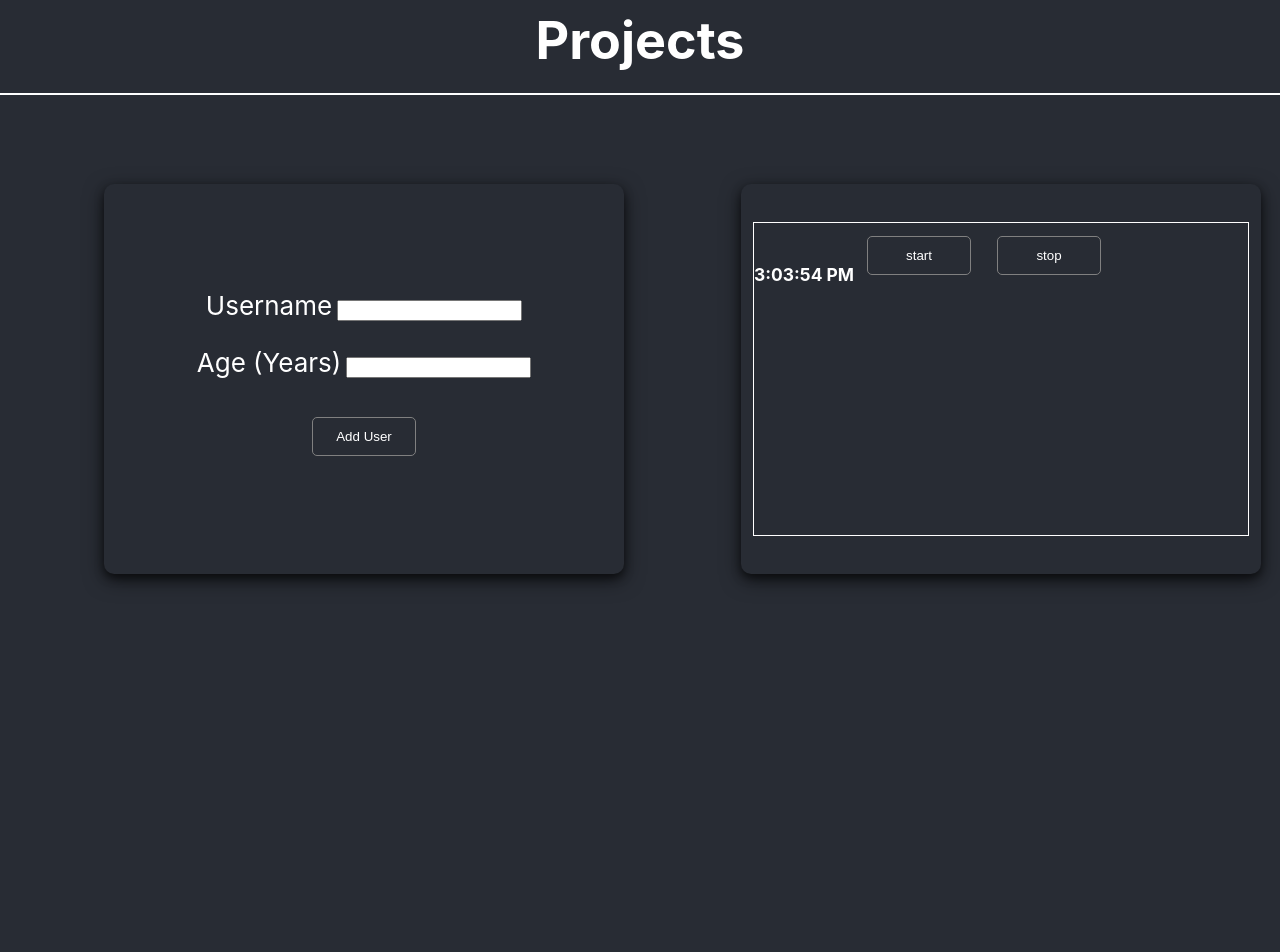
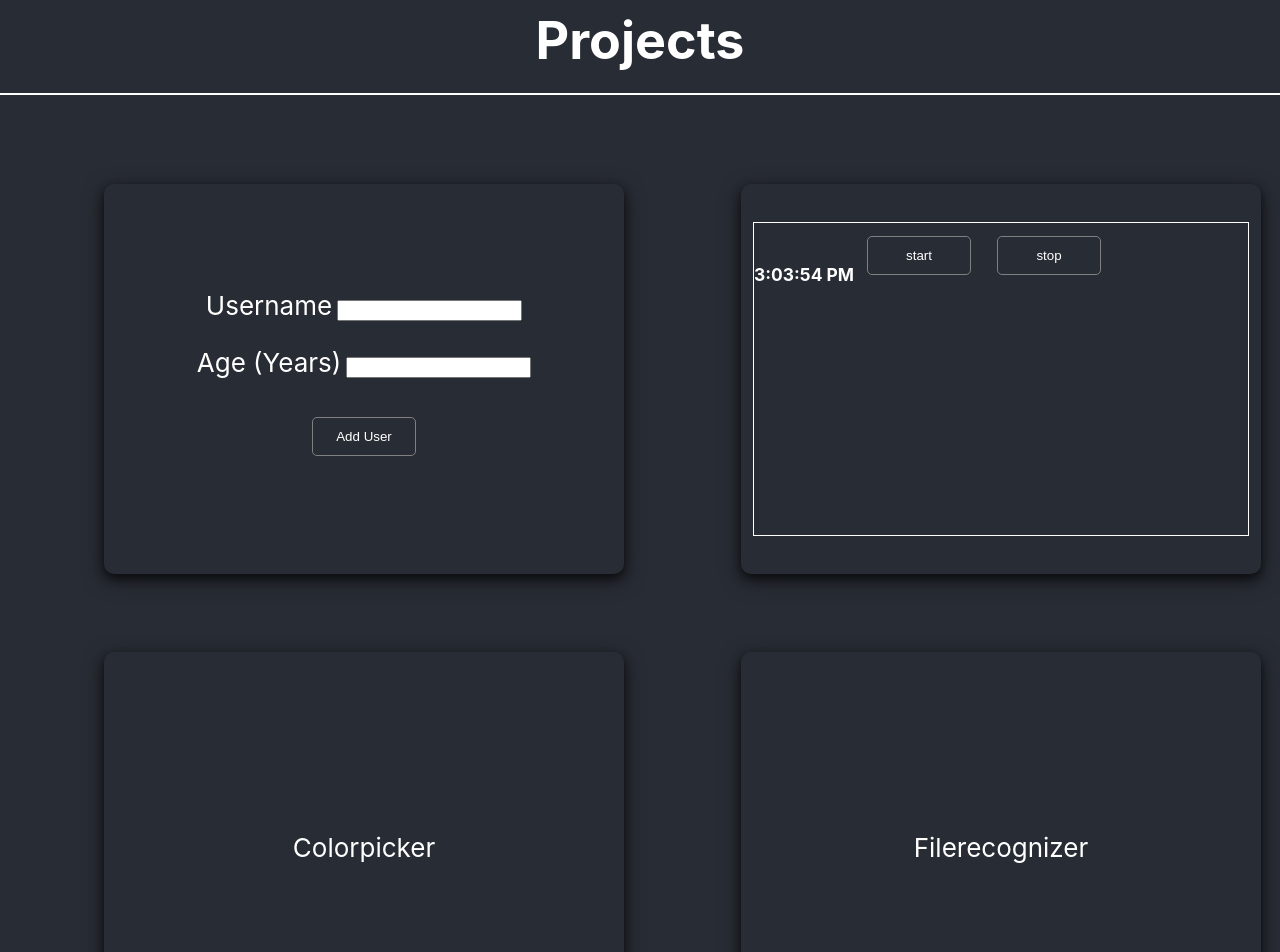
Before and after one commit to mohitgadhavi1/myDashboard, a React (Create React App) app: page / in a window 1280 px wide. Shown: the top 952 px of the page. Built offline with nearby package versions, Linux system fonts and the light colour scheme.

Commit message:
regular commit

```diff
--- a/src/apps/App.js
+++ b/src/apps/App.js
@@ -12,8 +12,15 @@ import React from "react";
 import TimerApp from "./TimerApp";
 import Container from "../styles/Container";
 import TaskApp from "./TaskApp/TaskApp";
+import Colorpicker from "./Colorpicker";
+import Filerecognizer from "./Filerecognizer";
 
-const components = [<TaskApp />, <TimerApp />];
+const components = [
+  <TaskApp />,
+  <TimerApp />,
+  <Colorpicker />,
+  <Filerecognizer />,
+];
 
 function App() {
   return (
--- /dev/null
+++ b/src/apps/Colorpicker.js
@@ -0,0 +1,7 @@
+import React from "react";
+
+function Colorpicker() {
+  return <div>Colorpicker</div>;
+}
+
+export default Colorpicker;
--- /dev/null
+++ b/src/apps/Filerecognizer.js
@@ -0,0 +1,7 @@
+import React from "react";
+
+function Filerecognizer() {
+  return <div>Filerecognizer</div>;
+}
+
+export default Filerecognizer;
```
